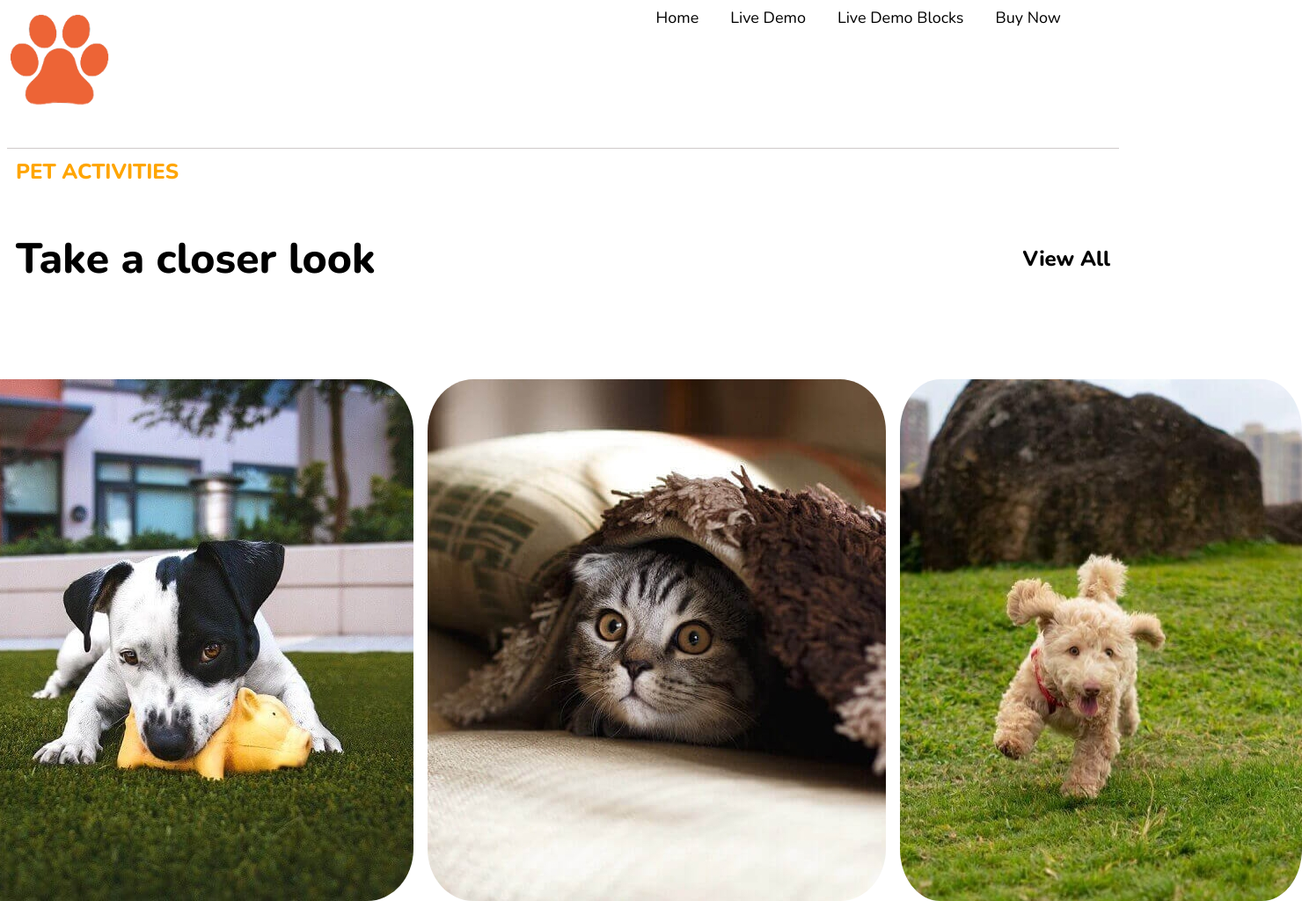
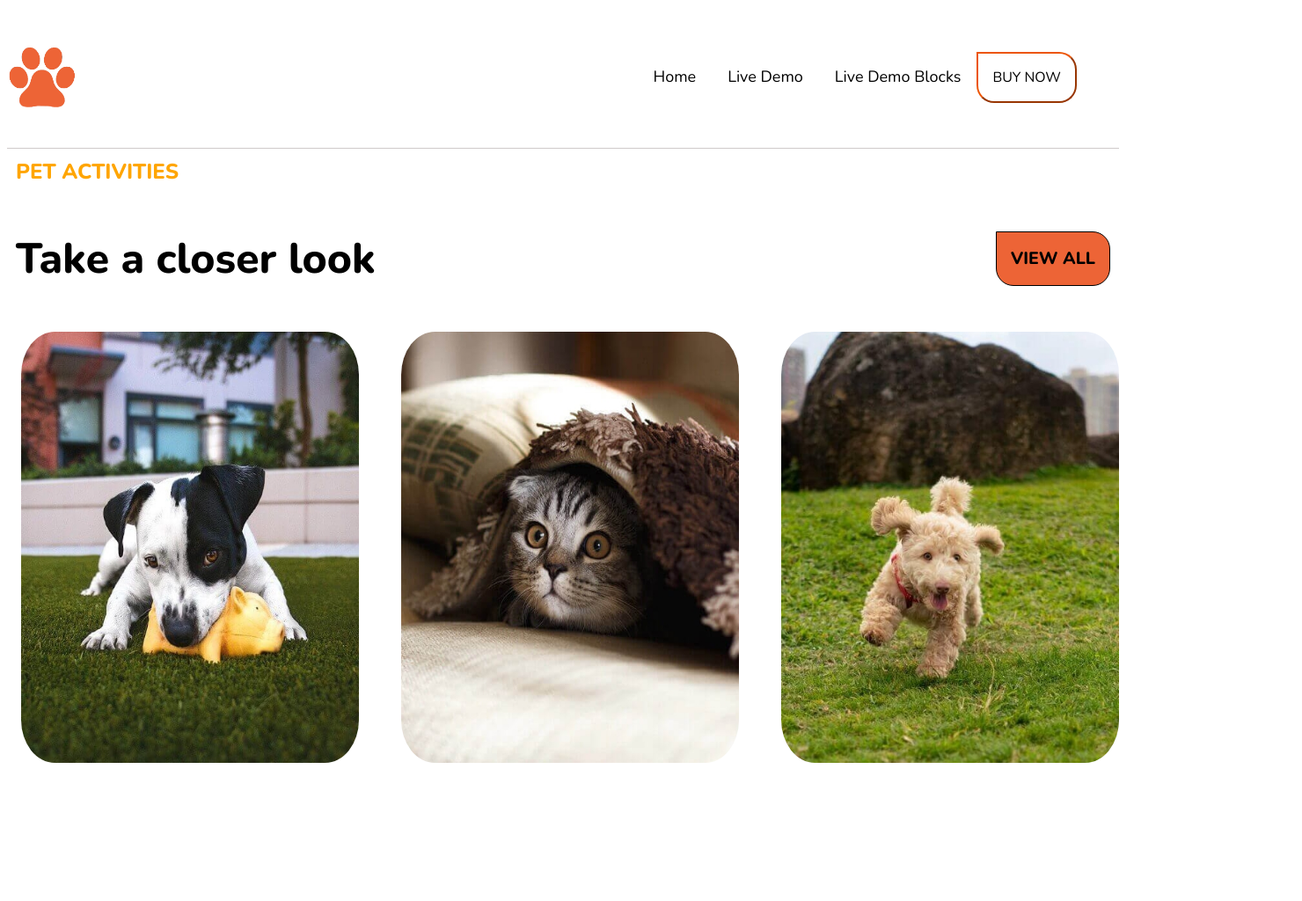
Before and after one commit to RafGarLo/202210w1ch4-rafael-garcia, a plain HTML site: page index.html in a window 1280 px wide. Shown: the whole page at 88% size, 1480 px wide, since content can reach past the window. After the commit the page ends 952 px from the top, so only its background shows below. Drawn offline with nearby package versions, Linux system fonts and the light colour scheme.

Commit message:
fixed button colors and hover

```diff
--- a/index.html
+++ b/index.html
@@ -12,7 +12,7 @@
     <h1>Pet Activities</h1>
     <img src="./images/logo2.png" alt="pet paw as our web logo">
     <nav>
-        <span>Home</span><span>Live Demo</span><span>Live Demo Blocks</span><span>Buy Now</span>
+        <span>Home</span><span>Live Demo</span><span>Live Demo Blocks</span><button class="buy">BUY NOW</button>
     </nav>
 </header>
 <main>
@@ -23,14 +23,19 @@
         <div>
             <h2 class="bigger-title">Take a closer look</h2>
         </div>
-        <div>
-            <h2>View All</h2>
+        <div class="view-menu">
+            <h2>VIEW ALL</h2>
         </div>
     </div>
     <section>
-        <img src="./images/01a.jpg" alt="Pup playing with toy">
-        <img src="./images/02a.jpg" alt="Kitty hiding under the blanket">
-        <img src="./images/03a.jpg" alt="Pup running in the grass">
+        <img class="hovertext img1" src="./images/01a.jpg" alt="Pup playing with toy">
+        <img class="hovertext img2" src="./images/02a.jpg" alt="Kitty hiding under the blanket">
+        <img class="hovertext img3" src="./images/03a.jpg" alt="Pup running in the grass">
+    </section>
+    <section class="hovertext">
+        <p class="hovertext img1">Toys Playtime</p>
+        <p class="hovertext img2">Active Rest</p>
+        <p class="hovertext img3">Game Walks</p>
     </section>
 </main>
 
--- a/sass/sass.scss
+++ b/sass/sass.scss
@@ -3,19 +3,21 @@
 * {
     font-family: 'Nunito', sans-serif;
 }
+
 h1 {
     display: none;
 }
 header {
     display: flex;
     justify-content: space-between;
+    align-items: center;
     width: 95vw;
     height: 20vh;
     font-size: large;
 }
 header {
     img {
-        height: 15vh;
+        height: 10vh;
     }
 }
 header {
@@ -37,22 +39,75 @@ main {
 }
 section {
     width: 100vw;
-    margin: 5vw;
     display: flex;
+    flex-wrap: wrap;
     justify-content: center;
-    gap: 1em;
+    gap: 3em;
 }
 section {
     img {
         display: flex;
         justify-content: space-evenly;
-        gap: 2vw;
+        gap: 4vw;
         border-radius: 10%;
+        width: 30vw;
     }
 }
+/*section p {
+    display: flex;
+    justify-content: space-evenly;
+    gap: 10vw;
+    width: 30vw;
+}*/
 .div-container {
     display: flex;
     justify-content: space-between;
     align-items: center;
     margin: 10px;
 }
+.view-menu {
+    width: 8rem;
+    background-color: #ed6436;
+    border: solid 1px black;
+    display: flex;
+    justify-content: center;
+    border-radius: 0px 20px 20px 20px;
+    font-size: small;
+}
+.view-menu:hover {
+    color: rgb(236, 85, 4);
+    background-color: white;
+    border-color: rgb(236, 85, 4);
+    cursor: pointer;
+}
+button {
+    border-radius: 0px 20px 20px 20px;
+    background-color: white;
+    border-color: rgb(236, 85, 4);
+    padding: 1rem;
+    cursor: pointer;
+    font-size: medium;
+}
+button:hover {
+    background-color: #ed6436;
+    border: solid 1px black;
+    color: white;
+}
+span:hover {
+    color: #ed6436;
+}
+.hovertext {
+    display: flex;
+    flex-wrap: wrap;
+    justify-content: space-around;
+    font-size: larger;
+}
+.hovertext p {
+    opacity: 0;
+}
+section img:hover .hovertext p {
+    color: black;
+    display: flex;
+    justify-content: space-evenly;
+    opacity: 1;
+}
```
Also changed, not shown: css/sass.css, 1 other file.
